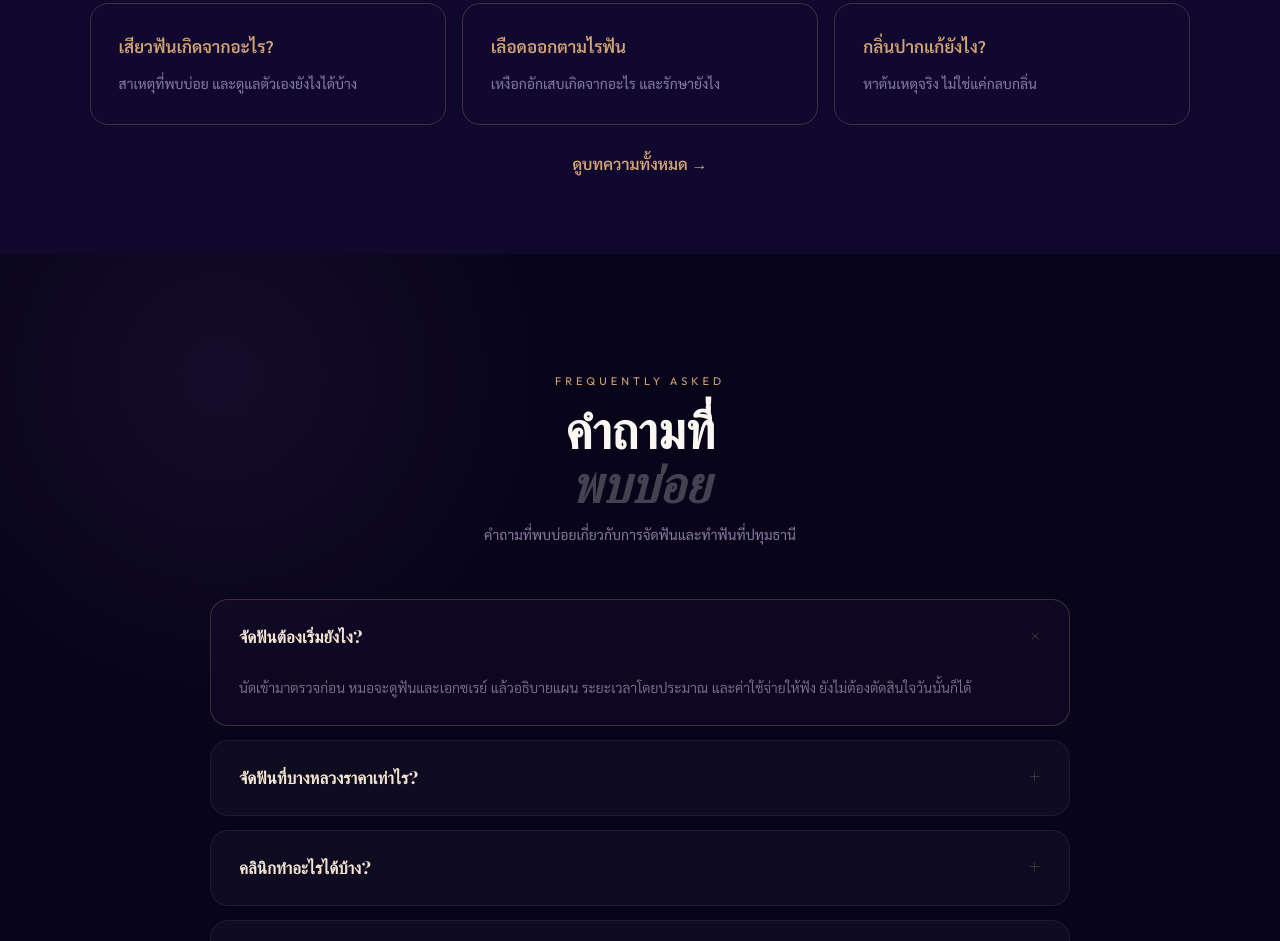
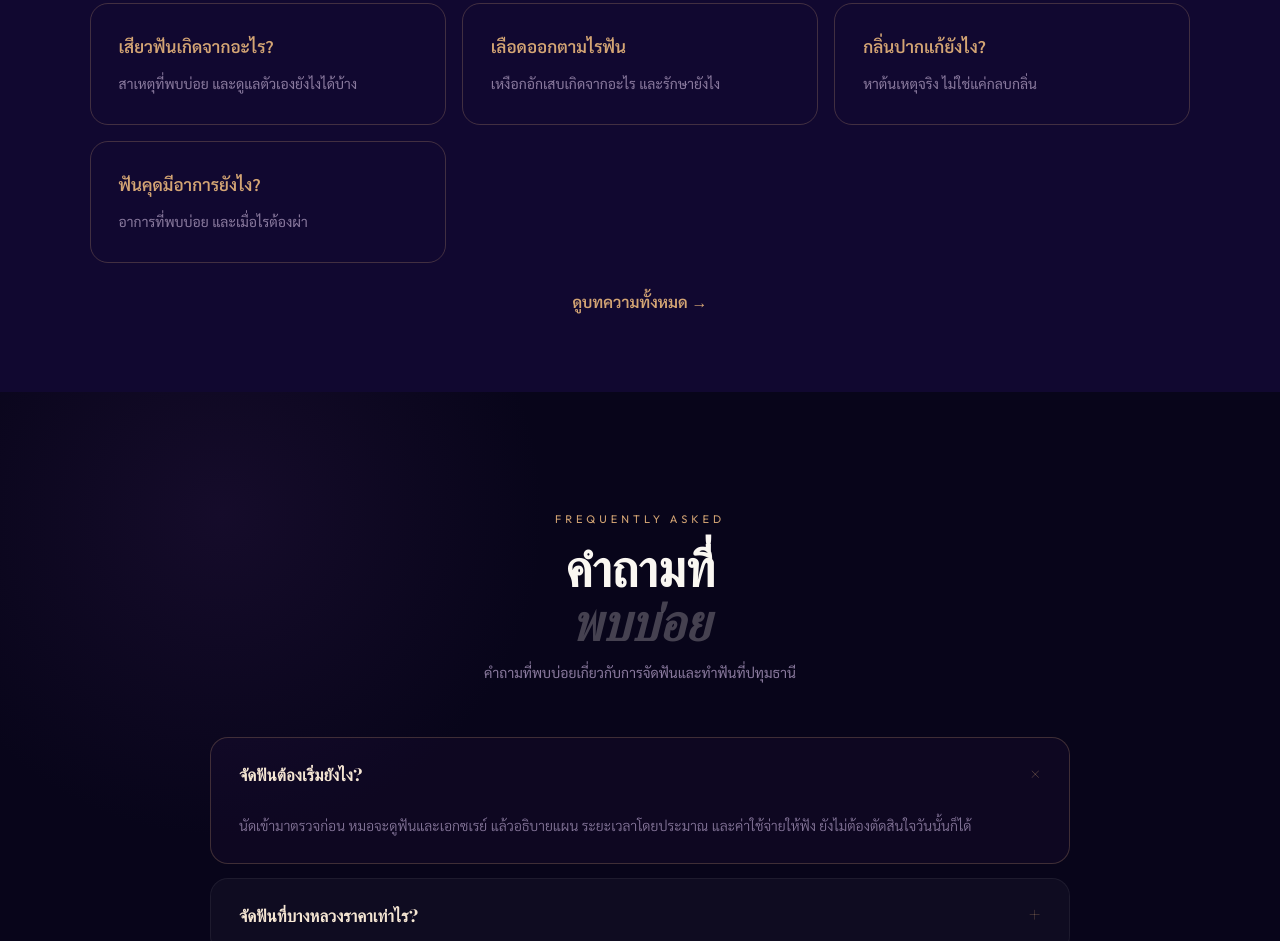
Before and after one commit to toy113/bangluangsmile, a plain HTML site: page index.html in a window 1280 px wide. Shown: the part 4853-5794 px from the top of the page. Drawn offline with nearby package versions, Linux system fonts and the light colour scheme; animation ran at ten frames a second.

Commit message:
Link wisdom-tooth symptoms article from homepage guides
Co-Authored-By: Claude Opus 5.5 <noreply@anthropic.com>
Claude-Session: https://claude.ai/code/session_01SGGozKNH7mWyxRpGmwmETZ

```diff
--- a/index.html
+++ b/index.html
@@ -476,6 +476,7 @@ footer{background:var(--void);border-top:1px solid rgba(255,255,255,.05);padding
     <a href="https://bangluangsmile.com/siew-fun-kerd-jak-arai.html"><strong>เสียวฟันเกิดจากอะไร?</strong><span>สาเหตุที่พบบ่อย และดูแลตัวเองยังไงได้บ้าง</span></a>
     <a href="https://bangluangsmile.com/lueadok-tam-raifun.html"><strong>เลือดออกตามไรฟัน</strong><span>เหงือกอักเสบเกิดจากอะไร และรักษายังไง</span></a>
     <a href="https://bangluangsmile.com/klin-pak-kae-yangngai.html"><strong>กลิ่นปากแก้ยังไง?</strong><span>หาต้นเหตุจริง ไม่ใช่แค่กลบกลิ่น</span></a>
+    <a href="https://bangluangsmile.com/funkud-akan-pen-yangngai.html"><strong>ฟันคุดมีอาการยังไง?</strong><span>อาการที่พบบ่อย และเมื่อไรต้องผ่า</span></a>
   </div>
   <p style="text-align:center;margin-top:28px"><a href="https://bangluangsmile.com/all-articles.html" style="color:var(--gold);font-family:'Sarabun',sans-serif;font-weight:600;text-decoration:none">ดูบทความทั้งหมด →</a></p>
 </section>
```
